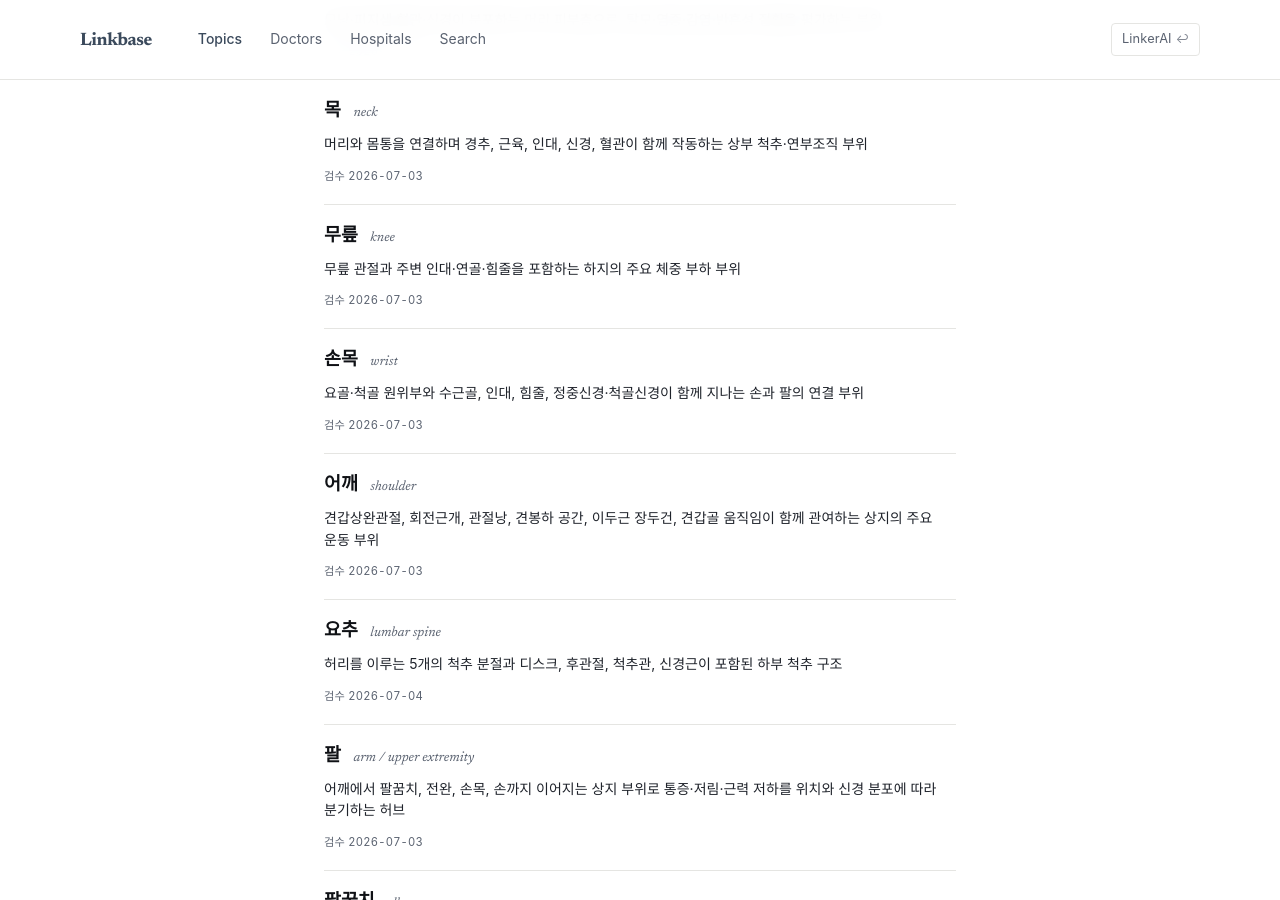
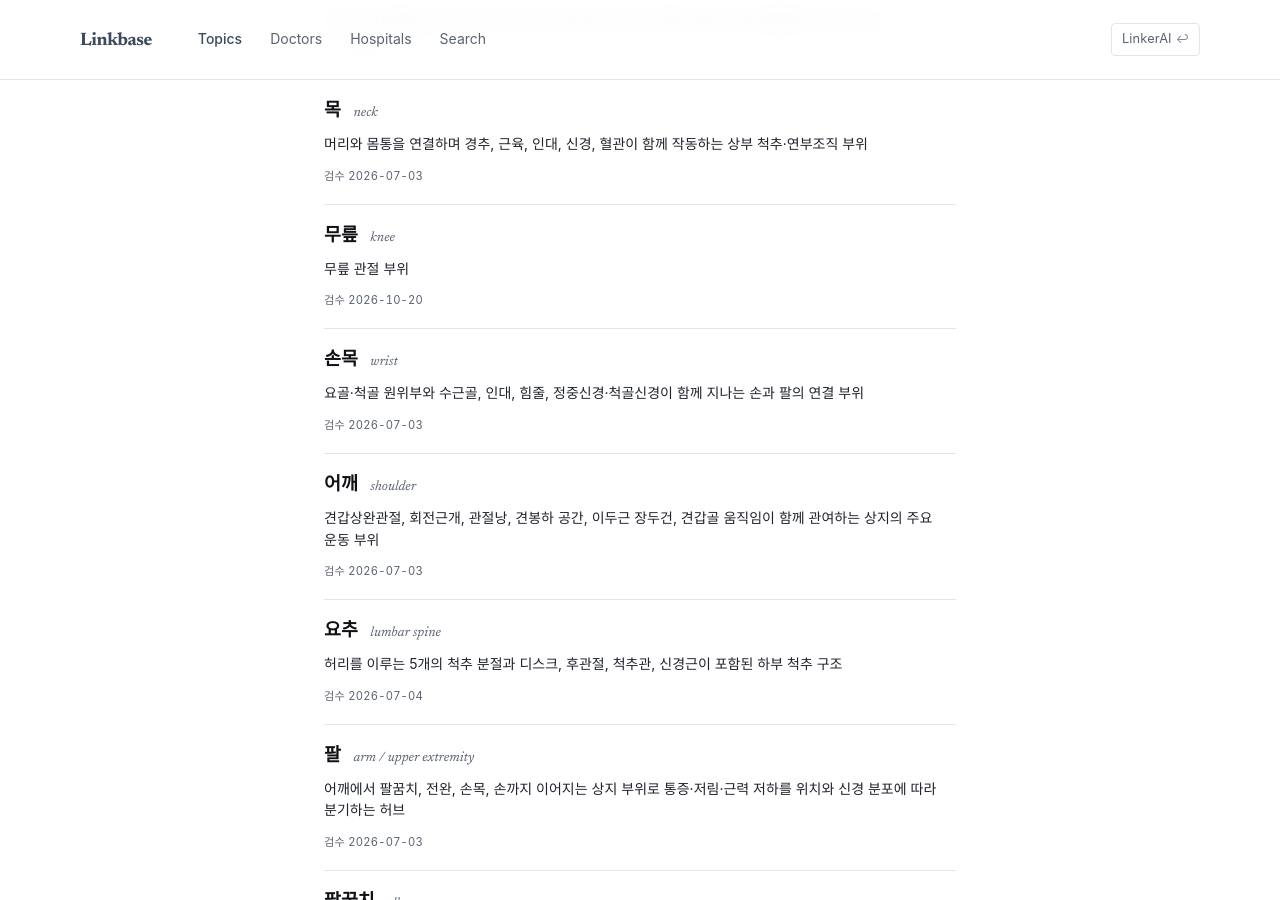
Before and after one commit to feelharmony/linkare-medical-knowledge, a Jekyll site: the page built from body-parts/index.html, in a window 1280 px wide and 900 px high, scrolled down 656 px. Built offline with Jekyll 4.4.1, drawn with Linux system fonts in a browser that asks for light colours; some web fonts are replaced.

```diff
--- a/body-parts/knee.md
+++ b/body-parts/knee.md
@@ -5,21 +5,27 @@
 permalink: /body-parts/knee/
 title: 무릎
 title_en: knee
-description: 무릎 관절과 주변 인대·연골·힘줄을 포함하는 하지의 주요 체중 부하 부위
+description: 무릎 관절 부위
 aliases:
   - 무릎
   - 슬관절
   - knee
-last_reviewed: '2026-07-03'
+last_reviewed: '2026-10-20'
 next_review: '2026-10-03'
 locked: true
 quality_status: verified
 verified_by: 문헌 및 내부 정합성 검토
-source_count: 5
+source_count: 6
 source_count_external: 4
-source_count_clinic_pillar: 1
-clinic_footnote_ids: [1]
-external_footnote_ids: [2, 3, 4, 5]
+source_count_clinic_pillar: 2
+clinic_footnote_ids:
+  - 1
+  - 6
+external_footnote_ids:
+  - 2
+  - 3
+  - 4
+  - 5
 version: 2
 ---
 ## 정의
@@ -64,3 +75,4 @@
 ## Changelog
 - 2026-07-03 v2: 내용 업데이트.
 - 2026-07-03 v1: 내용 업데이트.
+- 2026-10-20 v2: 관련 치료 enrich
```
Also changed, not shown: other parts of body-parts/knee.md (+6 -1 lines).
